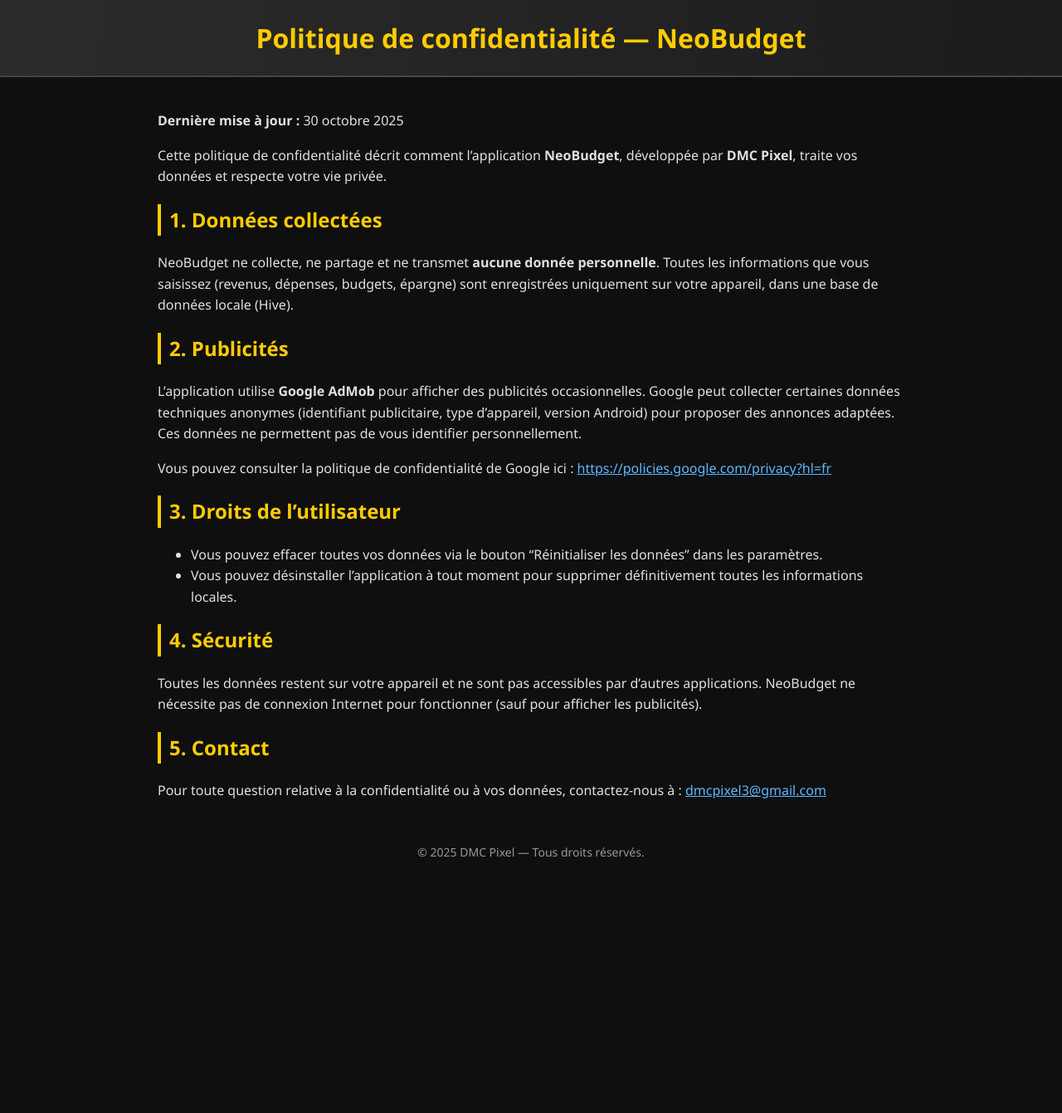
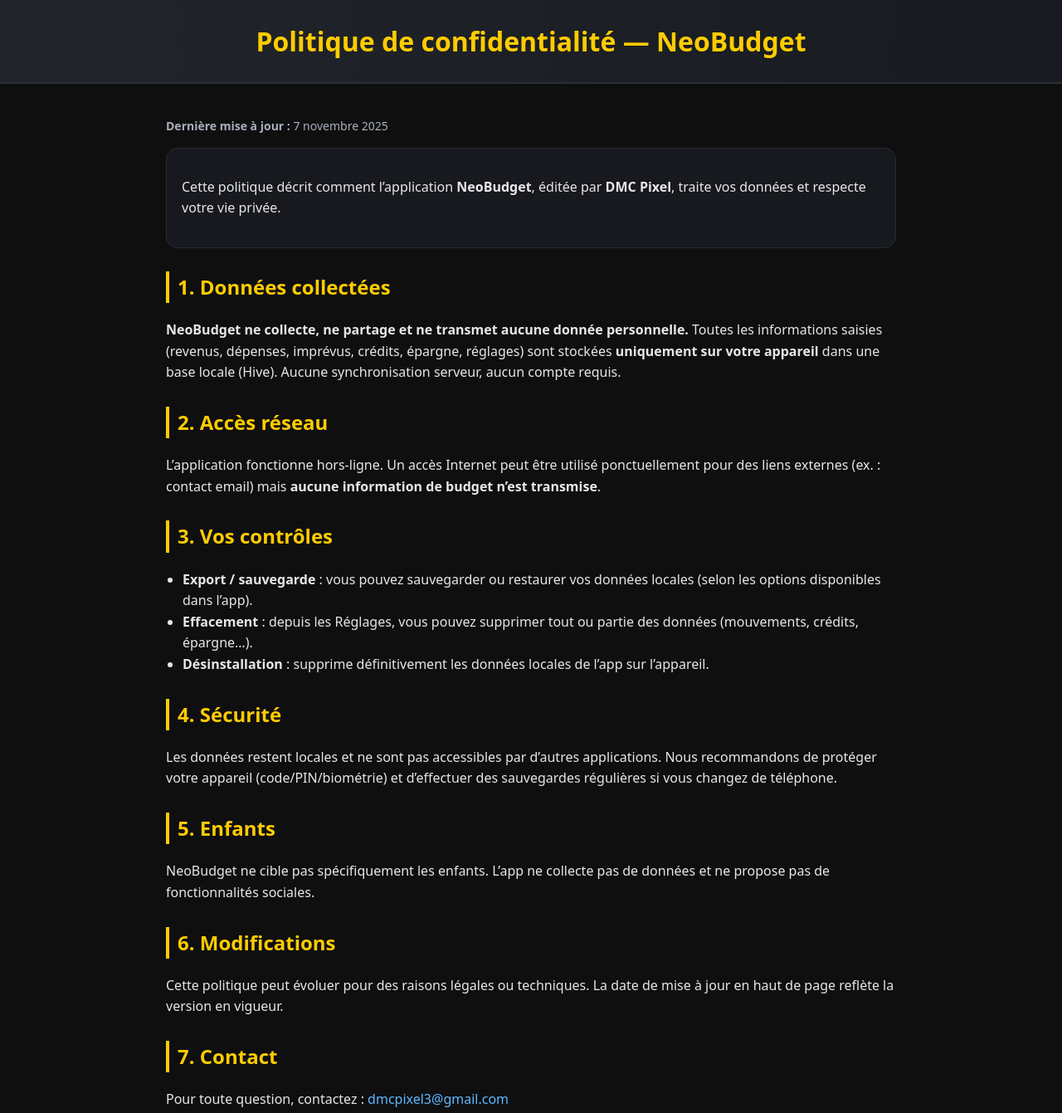
Before and after one commit to domdac/dmcpixel.github.io, a plain HTML site: page neobudget-privacy.html in a window 1280 px wide. Shown: the top 1341 px of the page at 83% size. Before the commit the page ends 1068 px from the top, so only its background shows below. Drawn offline with Linux system fonts and the light colour scheme.

Commit message:
neobudget-privacy.html

```diff
--- a/neobudget-privacy.html
+++ b/neobudget-privacy.html
@@ -2,82 +2,60 @@
 <html lang="fr">
 <head>
   <meta charset="UTF-8">
-  <meta name="viewport" content="width=device-width, initial-scale=1.0">
+  <meta name="viewport" content="width=device-width, initial-scale=1">
   <title>Politique de confidentialité — NeoBudget</title>
+  <meta name="robots" content="noindex">
   <style>
-    body {
-      font-family: "Segoe UI", Roboto, sans-serif;
-      background-color: #0f0f0f;
-      color: #e0e0e0;
-      margin: 0;
-      padding: 0;
-      line-height: 1.6;
-    }
-    header {
-      background: linear-gradient(90deg, #2b2b2b, #1c1c1c);
-      padding: 20px;
-      text-align: center;
-      border-bottom: 2px solid #444;
-    }
-    h1 {
-      color: #ffcc00;
-      margin: 0;
-      font-weight: 600;
-    }
-    main {
-      max-width: 900px;
-      margin: 40px auto;
-      padding: 0 20px;
-    }
-    h2 {
-      color: #ffcc00;
-      border-left: 4px solid #ffcc00;
-      padding-left: 10px;
-    }
-    a {
-      color: #5eb8ff;
-    }
-    footer {
-      text-align: center;
-      margin: 50px 0 30px;
-      font-size: 14px;
-      color: #999;
-    }
+    :root{--bg:#0f0f10;--card:#17191e;--txt:#e7e7e7;--muted:#a9b0bc;--accent:#ffcc00;}
+    *{box-sizing:border-box} body{margin:0;font-family:system-ui,-apple-system,"Segoe UI",Roboto,Inter,Arial,sans-serif;background:var(--bg);color:var(--txt);line-height:1.6}
+    header{background:linear-gradient(90deg,#22252b,#171a1f);border-bottom:2px solid #2a2f37;padding:24px 16px;text-align:center}
+    h1{margin:0;color:var(--accent);font-weight:700}
+    main{max-width:920px;margin:40px auto;padding:0 20px}
+    h2{color:var(--accent);border-left:4px solid var(--accent);padding-left:10px;margin-top:28px}
+    p,li{color:var(--txt)}
+    ul{padding-left:20px}
+    a{color:#5eb8ff;text-decoration:none} a:hover{text-decoration:underline}
+    .card{background:var(--card);border:1px solid #262b33;border-radius:14px;padding:18px;margin:14px 0}
+    .meta{color:var(--muted);font-size:14px}
+    footer{max-width:920px;margin:40px auto 30px;padding:0 20px;text-align:center;color:var(--muted);font-size:14px}
   </style>
 </head>
 <body>
   <header>
     <h1>Politique de confidentialité — NeoBudget</h1>
   </header>
+
   <main>
-    <p><strong>Dernière mise à jour :</strong> 30 octobre 2025</p>
+    <p class="meta"><strong>Dernière mise à jour&nbsp;:</strong> 7 novembre 2025</p>
 
-    <p>Cette politique de confidentialité décrit comment l’application <strong>NeoBudget</strong>, développée par <strong>DMC Pixel</strong>, traite vos données et respecte votre vie privée.</p>
+    <div class="card">
+      <p>Cette politique décrit comment l’application <strong>NeoBudget</strong>, éditée par <strong>DMC Pixel</strong>, traite vos données et respecte votre vie privée.</p>
+    </div>
 
     <h2>1. Données collectées</h2>
-    <p>NeoBudget ne collecte, ne partage et ne transmet <strong>aucune donnée personnelle</strong>. Toutes les informations que vous saisissez (revenus, dépenses, budgets, épargne) sont enregistrées uniquement sur votre appareil, dans une base de données locale (Hive).</p>
+    <p><strong>NeoBudget ne collecte, ne partage et ne transmet aucune donnée personnelle.</strong> Toutes les informations saisies (revenus, dépenses, imprévus, crédits, épargne, réglages) sont stockées <strong>uniquement sur votre appareil</strong> dans une base locale (Hive). Aucune synchronisation serveur, aucun compte requis.</p>
 
-    <h2>2. Publicités</h2>
-    <p>L’application utilise <strong>Google AdMob</strong> pour afficher des publicités occasionnelles.
-    Google peut collecter certaines données techniques anonymes (identifiant publicitaire, type d’appareil, version Android) pour proposer des annonces adaptées.
-    Ces données ne permettent pas de vous identifier personnellement.</p>
+    <h2>2. Accès réseau</h2>
+    <p>L’application fonctionne hors-ligne. Un accès Internet peut être utilisé ponctuellement pour des liens externes (ex.&nbsp;: contact email) mais <strong>aucune information de budget n’est transmise</strong>.</p>
 
-    <p>Vous pouvez consulter la politique de confidentialité de Google ici :
-    <a href="https://policies.google.com/privacy?hl=fr" target="_blank">https://policies.google.com/privacy?hl=fr</a></p>
-
-    <h2>3. Droits de l’utilisateur</h2>
+    <h2>3. Vos contrôles</h2>
     <ul>
-      <li>Vous pouvez effacer toutes vos données via le bouton “Réinitialiser les données” dans les paramètres.</li>
-      <li>Vous pouvez désinstaller l’application à tout moment pour supprimer définitivement toutes les informations locales.</li>
+      <li><strong>Export / sauvegarde</strong> : vous pouvez sauvegarder ou restaurer vos données locales (selon les options disponibles dans l’app).</li>
+      <li><strong>Effacement</strong> : depuis les Réglages, vous pouvez supprimer tout ou partie des données (mouvements, crédits, épargne…).</li>
+      <li><strong>Désinstallation</strong> : supprime définitivement les données locales de l’app sur l’appareil.</li>
     </ul>
 
     <h2>4. Sécurité</h2>
-    <p>Toutes les données restent sur votre appareil et ne sont pas accessibles par d’autres applications.
-    NeoBudget ne nécessite pas de connexion Internet pour fonctionner (sauf pour afficher les publicités).</p>
+    <p>Les données restent locales et ne sont pas accessibles par d’autres applications. Nous recommandons de protéger votre appareil (code/PIN/biométrie) et d’effectuer des sauvegardes régulières si vous changez de téléphone.</p>
 
-    <h2>5. Contact</h2>
-    <p>Pour toute question relative à la confidentialité ou à vos données, contactez-nous à :
-    <a href="mailto:dmcpixel3@gmail.com">dmcpixel3@gmail.com</a></p>
+    <h2>5. Enfants</h2>
+    <p>NeoBudget ne cible pas spécifiquement les enfants. L’app ne collecte pas de données et ne propose pas de fonctionnalités sociales.</p>
+
+    <h2>6. Modifications</h2>
+    <p>Cette politique peut évoluer pour des raisons légales ou techniques. La date de mise à jour en haut de page reflète la version en vigueur.</p>
+
+    <h2>7. Contact</h2>
+    <p>Pour toute question, contactez&nbsp;: <a href="mailto:dmcpixel3@gmail.com">dmcpixel3@gmail.com</a></p>
   </main>
 
   <footer>
```
